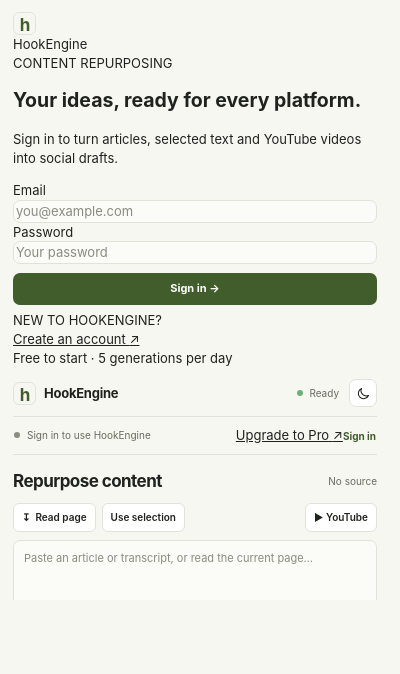
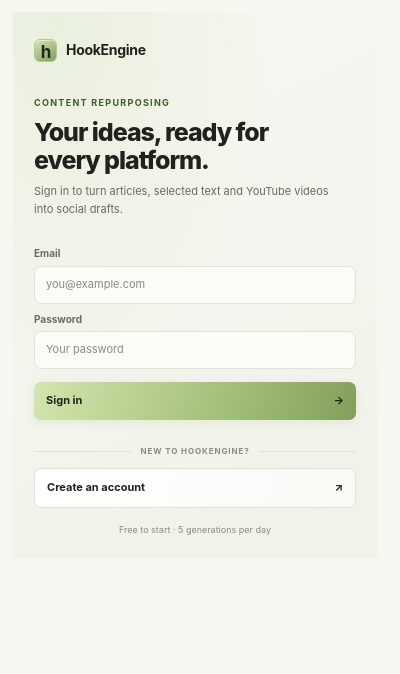
Before and after one commit to yazoniplay/HookEngine, a browser extension: page popup.html in a window 400 px wide. Drawn offline with Linux system fonts and the light colour scheme.

Commit message:
Polish popup with restrained sage gradients and auth styling

```diff
--- a/styles.css
+++ b/styles.css
@@ -94,3 +94,27 @@ body{overflow-y:auto}
 .app{width:100%;max-width:none;padding:12px 13px 14px}
 .source-section textarea{min-height:76px;max-height:145px}
 .output-text{min-height:84px;max-height:210px;resize:vertical}
+
+/* Focused first-run sign-in and restrained brand gradients */
+.app{position:relative}
+.app.auth-required>:not(#authGate){display:none!important}
+.auth-gate{min-height:520px;padding:27px 21px 22px;display:flex;flex-direction:column;justify-content:center;background:radial-gradient(ellipse at 12% 0%,color-mix(in srgb,#b5ca8a 19%,var(--bg)),transparent 48%),linear-gradient(155deg,var(--bg) 0%,color-mix(in srgb,var(--surface) 75%,var(--bg)) 100%)}
+.auth-brand{display:flex;align-items:center;gap:9px;font-size:14px;font-weight:750;letter-spacing:-.3px;margin-bottom:34px}
+.auth-brand .brand-mark{background:linear-gradient(145deg,#d6e6b5,#809c5d);color:#202719;border:1px solid #b4c98f;box-shadow:inset 0 1px 0 #ffffff80}
+.auth-eyebrow{margin:0 0 9px;color:var(--accent);font-size:9px;font-weight:750;letter-spacing:1.3px}
+.auth-gate h1{max-width:285px;margin:0 0 9px;font-size:25px;line-height:1.12;letter-spacing:-1.05px;font-weight:760}
+.auth-copy{max-width:300px;margin:0 0 20px;color:var(--muted);font-size:11px;line-height:1.6}
+.auth-gate label{margin:8px 0 5px;color:var(--muted);font-size:10px;font-weight:650}
+.auth-gate input{padding:10px 11px;font-size:11px}
+.auth-submit{display:flex;justify-content:space-between;align-items:center;margin-top:13px;padding:11px 12px;background:linear-gradient(105deg,#d3e5ad,#9ebc76 65%,#829f5d);color:#202719;box-shadow:0 2px 8px #819d5b25}
+.auth-divider{display:flex;align-items:center;gap:9px;margin:20px 0 10px;color:var(--subtle);font-size:8px;font-weight:700;letter-spacing:.9px}
+.auth-divider:before,.auth-divider:after{content:"";height:1px;flex:1;background:var(--line)}
+.auth-create{display:flex;align-items:center;justify-content:space-between;padding:11px 12px;border:1px solid var(--line);border-radius:7px;background:linear-gradient(110deg,var(--surface),color-mix(in srgb,#a9c486 8%,var(--surface)));font-size:11px;font-weight:700;text-decoration:none}
+.auth-create:hover{border-color:var(--accent)}
+.auth-footnote{margin:15px 0 0;text-align:center;color:var(--subtle);font-size:9px}
+.account-actions{display:flex;align-items:center;gap:9px}
+.upgrade-button{display:inline-flex;align-items:center;gap:5px;padding:6px 8px;border:1px solid color-mix(in srgb,#a8c780 65%,var(--line));border-radius:6px;background:linear-gradient(110deg,#d4e5b2,#a5c27d);color:#202719;text-decoration:none;font-size:9px;font-weight:750;white-space:nowrap}
+.upgrade-button:hover{filter:brightness(1.04)}
+.generate-button{background:linear-gradient(105deg,#d2e4ae 0%,#a9c781 55%,#8fae68 100%);box-shadow:0 2px 9px #8fae6820}
+.brand-mark{background:linear-gradient(145deg,#d6e6b5,#809c5d);color:#202719;border-color:#b4c98f}
+:root[data-theme="light"] .auth-gate{background:radial-gradient(ellipse at 12% 0%,#e9f0dd,transparent 48%),linear-gradient(155deg,#f7f7f2,#f0f2e9)}
```
